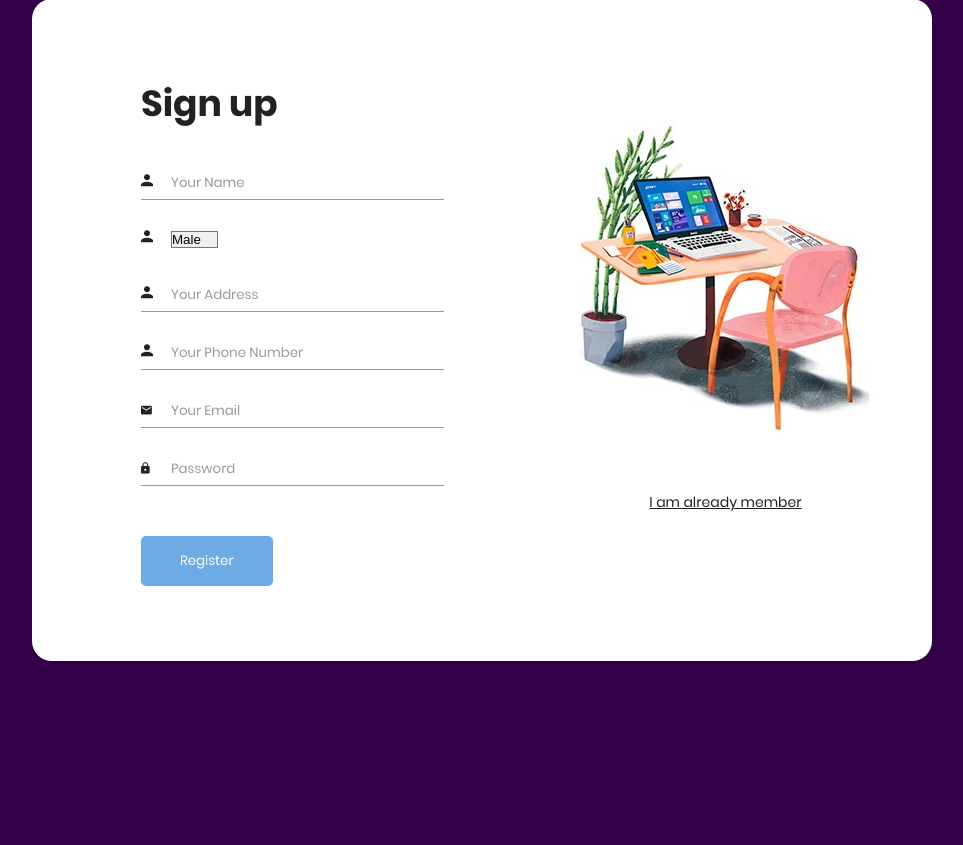
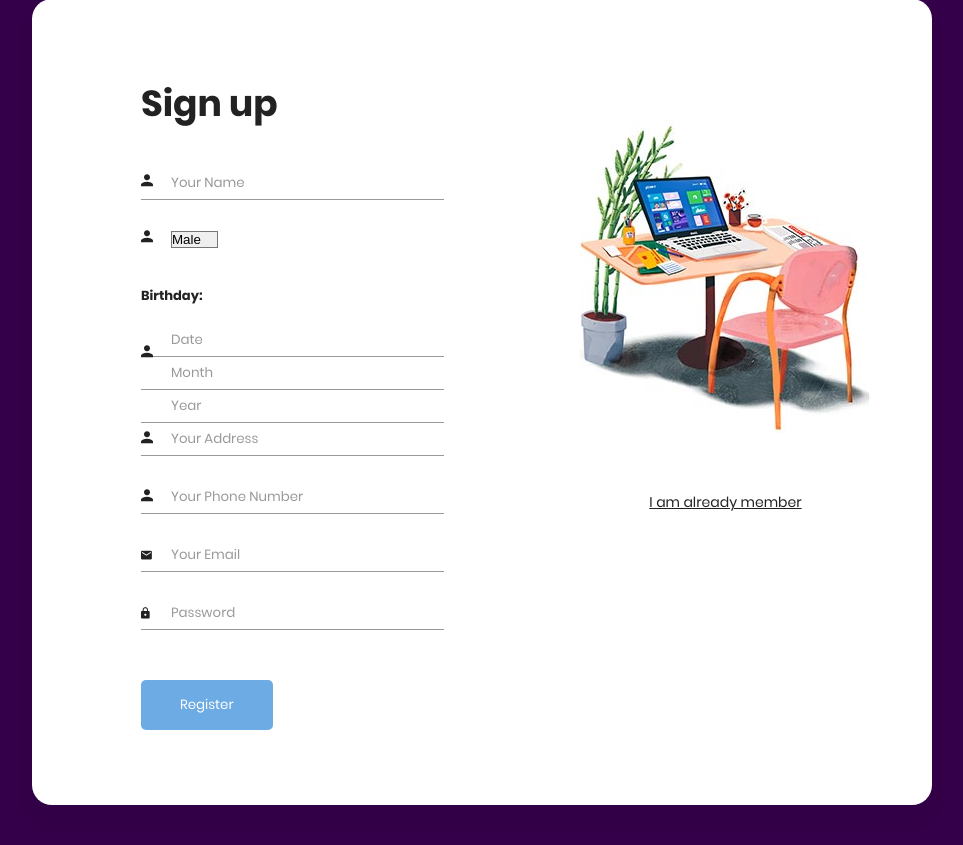
Before and after one commit to cindyclarestabasrie/Web-App-Dev, a PHP site: page /signup/signup.php in a window 1280 px wide. Shown: the part 159-1004 px from the top of the page, without its empty margins (158-1121 px from the left). Before the commit the page ends 820 px from the top, so only its background shows below. Run offline with PHP 8.4, Linux system fonts and the light colour scheme.

Commit message:
added sign in sign up, fixed images, fixed hovering problem

```diff
--- /dev/null
+++ b/site/signup/js/login.js
@@ -0,0 +1,5 @@
+function login() {
+    var email = document.getElementById('email').value,
+        password = document.getElementById('pass').value;
+
+}
--- a/site/signup/signup.php
+++ b/site/signup/signup.php
@@ -15,10 +15,19 @@ include("include/header.php")
                                 <input type="text" name="name" id="name" placeholder="Your Name"/>
                             </div>
                             <div class="form-group">
-                                <label for="name"><i class="zmdi zmdi-account material-icons-name"></i></label>
+                                <label for="gender"><i class="zmdi zmdi-account material-icons-name"></i></label>
                                 <select name="Gender" placeholder="Gender" style="margin: 6px 30px;" id="gender">
                                 <option value="male">Male</option><option value="female">Female</option></select>
                             </div>
+
+                            <div class="form-group" style="display: inline">
+                                <label for="dateofbirth"><i class="zmdi zmdi-account material-icons-name"></i></label>
+                                <h4 style="margin-top: 30px">Birthday:</h4>
+                                <input type="text" name="date" id="date" placeholder="Date"/>
+                                <input type="text" name="month" id="month" placeholder="Month"/>
+                                <input type="text" name="year" id="year" placeholder="Year"/>
+                            </div>
+
                             <div class="form-group">
                                 <label for="address"><i class="zmdi zmdi-account material-icons-name"></i></label>
                                 <input type="text" name="address" id="address" placeholder="Your Address"/>
```
Also changed, not shown: site/signup/js/main.js (+41 -27 lines).
